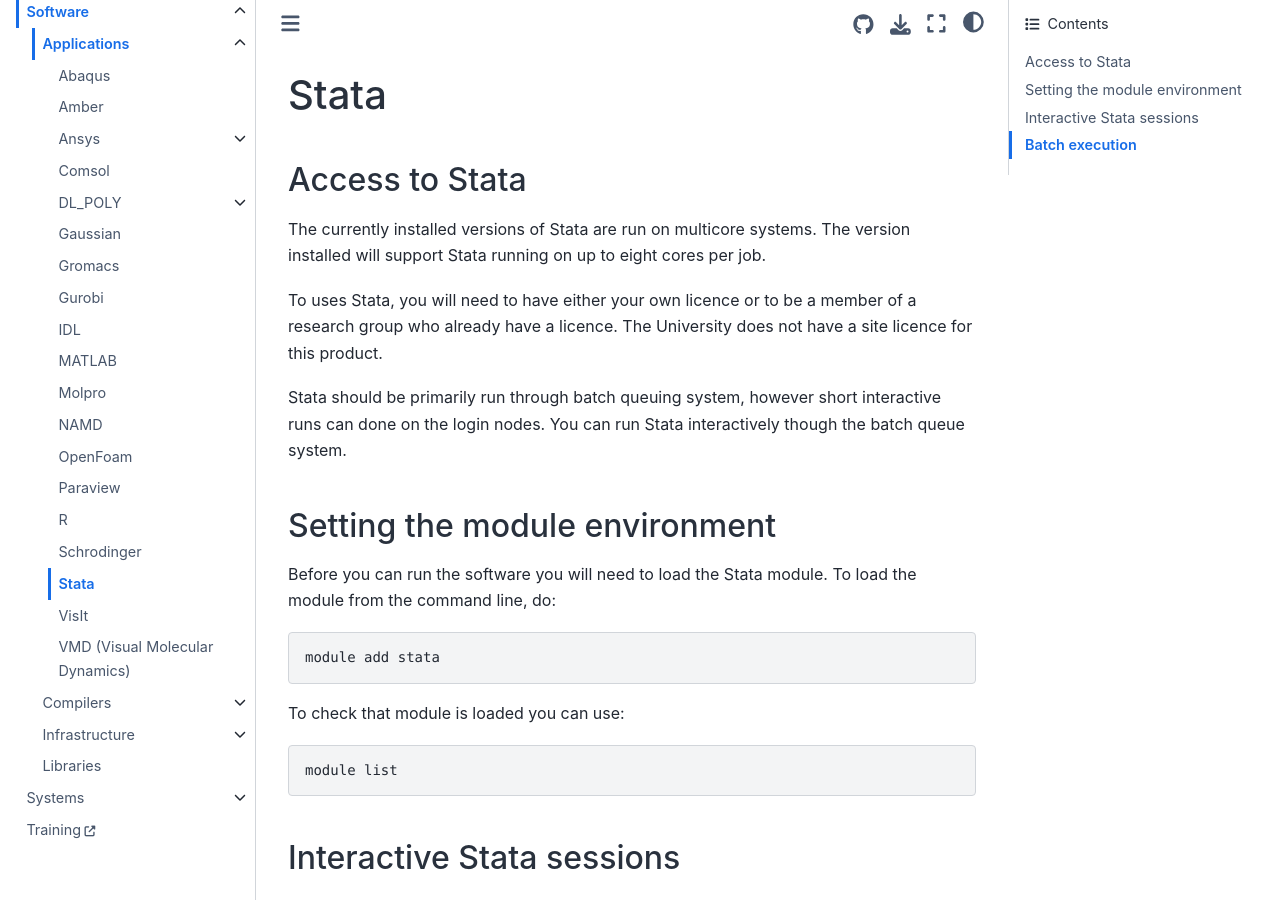
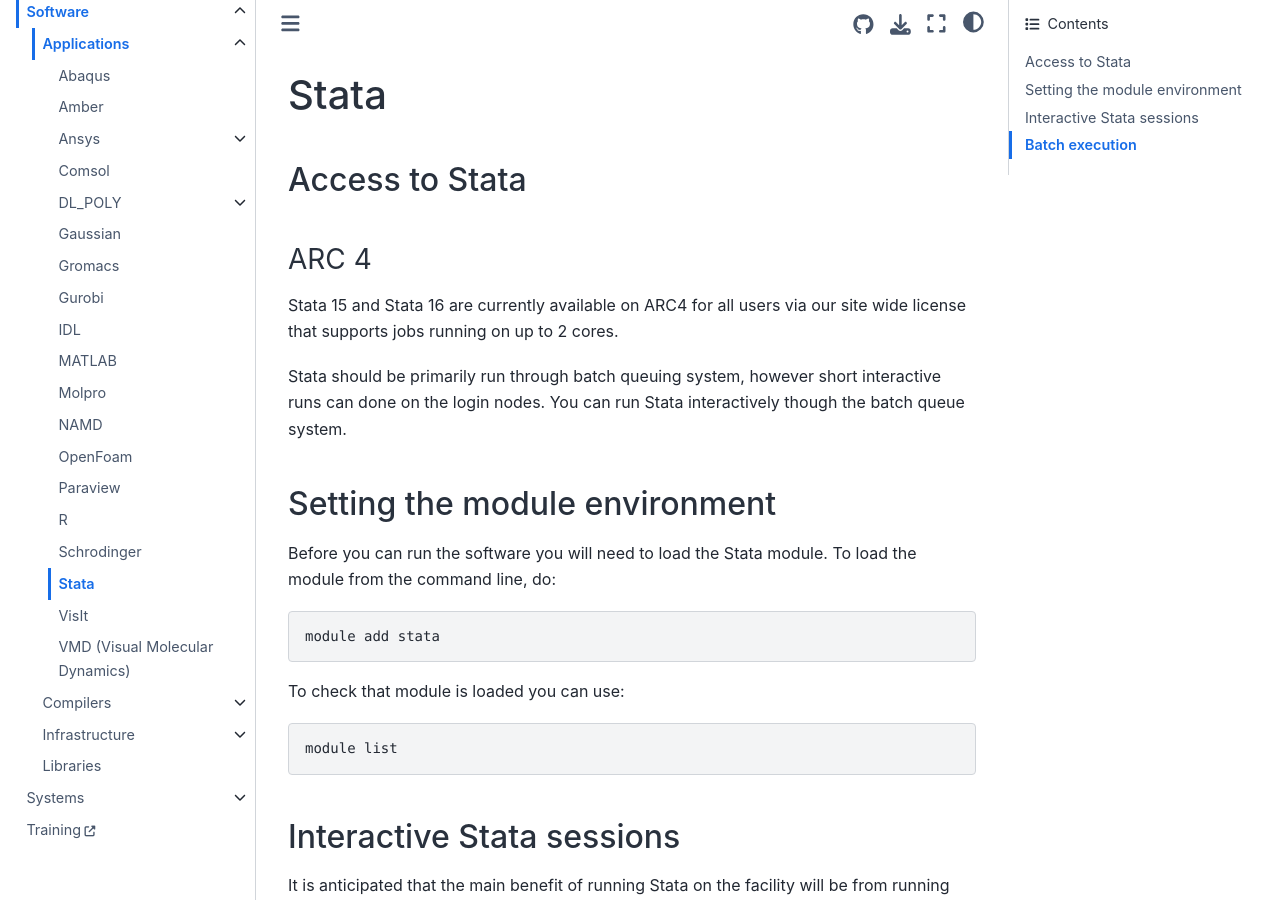
Before and after one commit to foqueiroz/arcdocs.github.io, a Jupyter Book: the page built from book/software/applications/stata.md, in a window 1280 px wide and 900 px high. Built offline with Jupyter Book 1.0.4 settings and Sphinx 7.4.7 and the Sphinx Book theme 1.1.4, drawn with Linux system fonts in a browser that asks for light colours; pages that are not in the unit, such as notebooks, are missing from menus.

Commit message:
update stata access arrangements on ARC4
Updating the access to stata section to update the arrangements for ARC4 which is now available via a site-wide license with 2-core limit.

```diff
--- a/book/software/applications/stata.md
+++ b/book/software/applications/stata.md
@@ -2,13 +2,10 @@
 
 ## Access to Stata
 
-The currently installed versions of Stata are run on multicore systems.
-The version installed will support Stata running on up to eight cores
-per job.
+### ARC 4
 
-To uses Stata, you will need to have either your own licence or to be a
-member of a research group who already have a licence. The University
-does not have a site licence for this product.
+Stata 15 and Stata 16 are currently available on ARC4 for all users
+via our site wide license that supports jobs running on up to 2 cores.
 
 Stata should be primarily run through batch queuing system, however
 short interactive runs can done on the login nodes. You can run Stata
```
